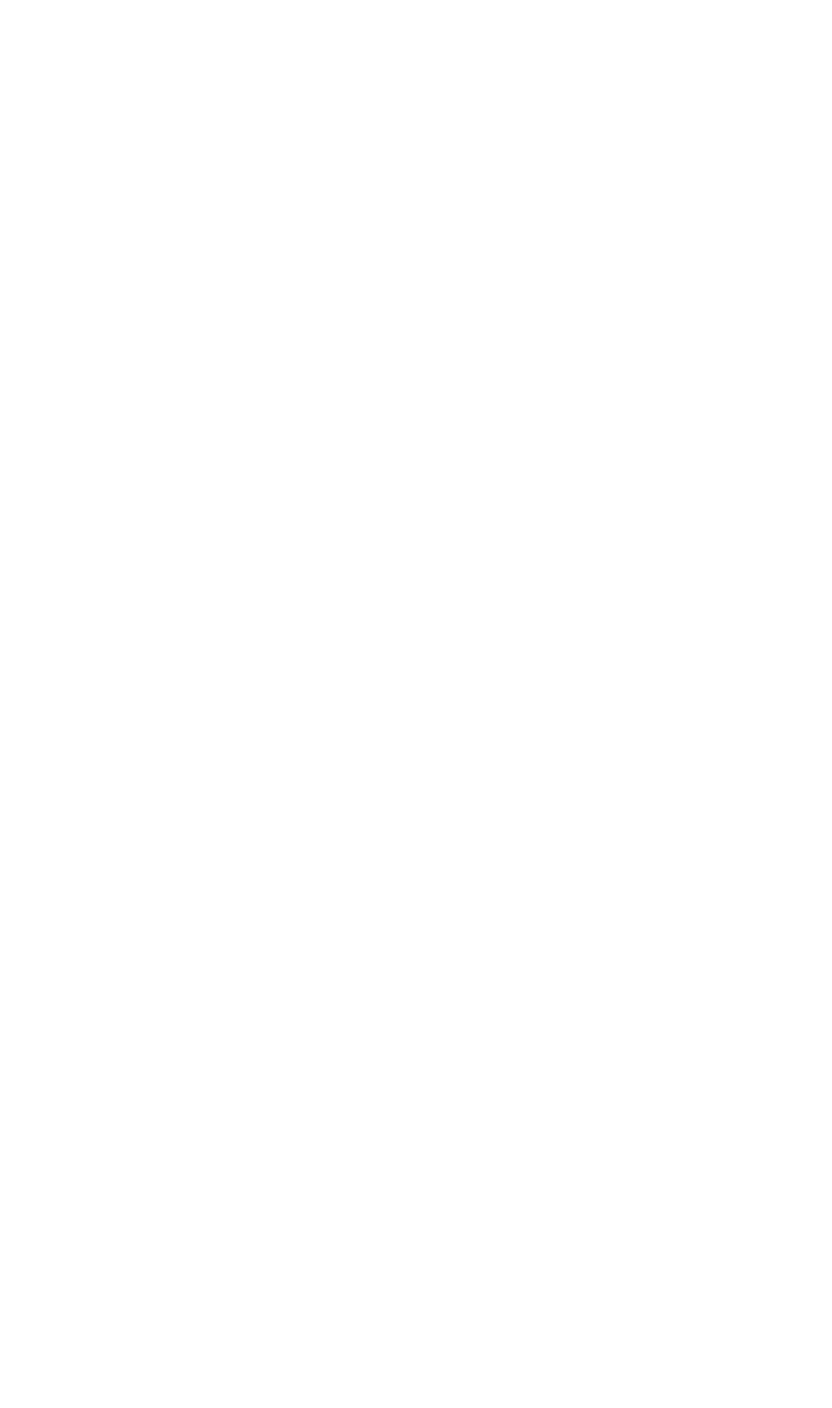
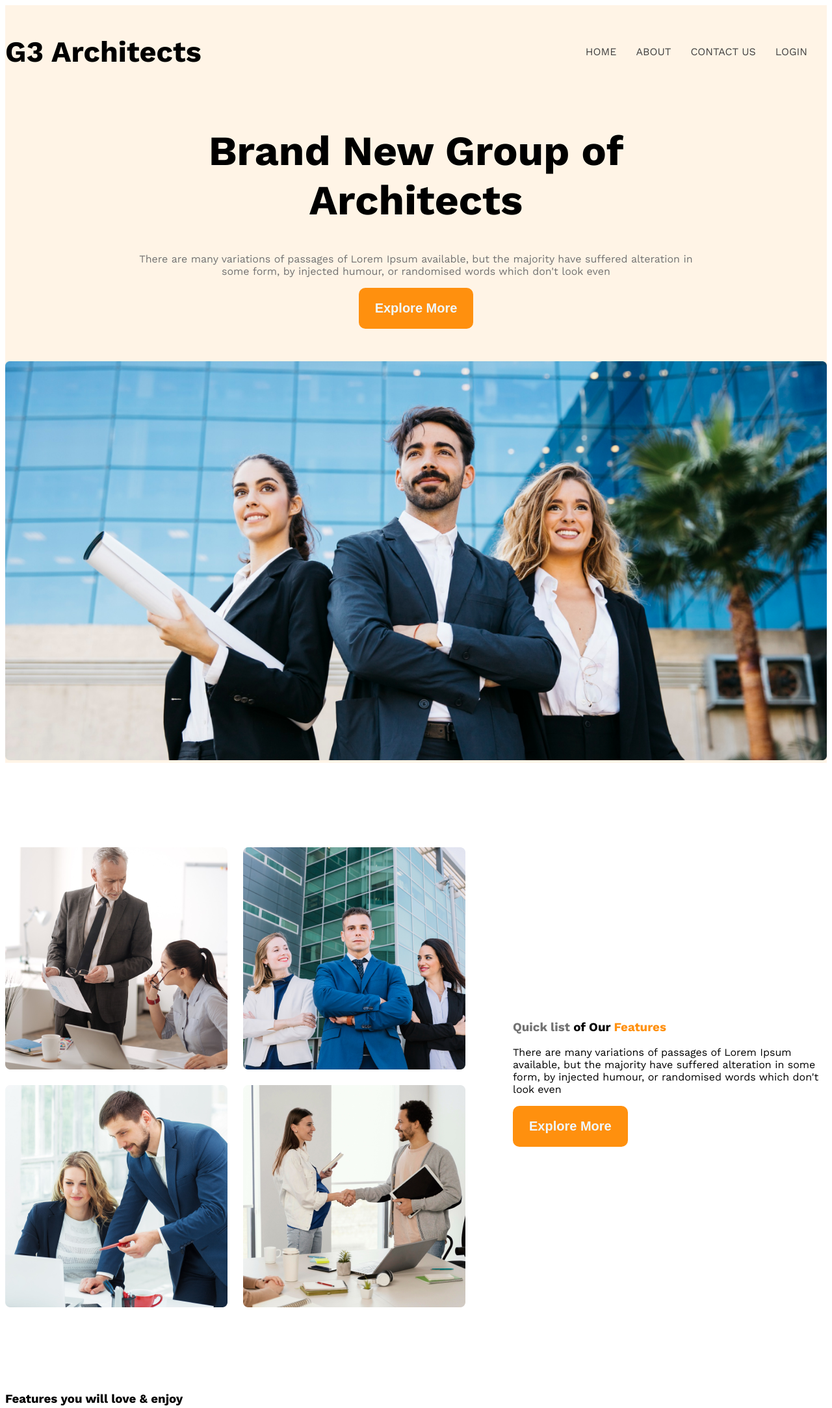
Before and after one commit to Ibrahim87407653/g3-architects-website, a plain HTML site: page index.html in a window 1280 px wide. Shown: the top 2167 px of the page at 65% size. Before the commit the page ends 800 px from the top, so only its background shows below. Drawn offline with nearby package versions, Linux system fonts and the light colour scheme.

Commit message:
added all code

```diff
--- a/STYLES/architects.css
+++ b/STYLES/architects.css
@@ -0,0 +1,135 @@
+@import url('https://fonts.googleapis.com/css2?family=Work+Sans:ital,wght@0,100..900;1,100..900&display=swap');
+
+.work-sans-font{
+    font-family: "Work Sans", serif;
+    font-optical-sizing: auto;
+    font-weight: 400;
+    font-style: normal;
+  }
+  /* SHARED STYLES */
+  .sectoin-title{
+    font-size: 2.8rem;
+    font-weight: 700;
+  }
+  .text-primery{
+    color:rgba(255, 144, 14, 1) ;
+  }
+.display-flex{
+    display: flex;
+}
+.dark-2{
+    color: #424242;
+}
+.dark-3{
+    color: #727272;
+}
+.bg-light{
+    background-color:rgba(255, 144, 14, 0.1) ;
+
+}
+main{
+    max-width: 1440px;
+    margin: 0 auto;
+}
+main > section{
+    margin-top: 130px;
+}
+
+
+  /* HEADER STYLES */
+
+
+  /* NAV BAR STYLES */
+  .navbar{
+    justify-content: space-between;
+    align-items: center;
+  }
+  .brand{
+    font-weight: 700;
+    font-size: 2.81rem;
+  }
+  .nav-link{
+    text-decoration: none;
+
+
+
+  }
+  .nav-item{
+    list-style: none;
+    margin-right: 30px;
+
+
+  }
+  .navbar, .banner{
+    max-width: 1440px;
+    margin: 0 auto;
+  }
+  /* banner styles */
+  .banner-content{
+      max-width: 862px;
+      margin: 0 auto;
+      text-align: center;
+      margin-bottom: 50px;
+  }
+  .banner-title{
+    font-weight: 700;
+    font-size: 4rem;
+  }
+  .primery-btn{
+    background: rgba(255, 144, 14, 1);
+    color: aliceblue;
+    padding: 20px 25px;
+    font-size: 1.25rem;
+    font-weight: 600;
+    border-radius: 10px;
+    border: none;
+
+  }
+  .banner-img{
+    width: 100%;
+  }
+  /* team and feuters styles */
+  .teams{
+    align-items: center;
+  }
+  .team-img-container{
+    display: grid;
+    grid-template-columns: repeat(2, 1fr);
+    gap: 24px;
+  }
+  .our-feuters{
+    margin-left: 73px;
+    max-width: 530px;
+
+  }
+
+  #quick-list{
+    font-weight: 500;
+  }
+
+
+  /* responsive media queary */
+
+@media screen and (max-width: 576px) {
+    .nav,
+    .nav-links,
+    .teams{
+        flex-direction: column;
+    }
+    .team-img-container{
+        grid-template-columns: repeat(1, 1fr);
+    }
+    .our-feuters{
+        margin-left: 20px;
+    }
+
+}
+/* medium size devices */
+@media screen  and (min-width: 576px) and (max-width: 992px) {
+    .teams{
+        flex-direction: column;
+    }
+    .our-feuters{
+        margin: 50px auto;
+    }
+}
--- a/index.html
+++ b/index.html
@@ -6,7 +6,55 @@
     <title>G3 ARCHITECTS</title>
     <link rel="stylesheet" href="STYLES/architects.css">
 </head>
-<body>
+<body class="work-sans-font">
+    <header class="bg-light">
+        <nav class="navbar display-flex">
+            <h3 class="brand">G3 Architects</h3>
+            <ul class="nav-links display-flex">
+                <li class="nav-item"><a href="" class="nav-link dark-2">HOME</a></li>
+                <li class="nav-item"><a href="" class="nav-link dark-2">ABOUT</a></li>
+                <li class="nav-item"><a href="" class="nav-link dark-2">CONTACT US</a></li>
+                <li class="nav-item"><a href="" class="nav-link dark-2">LOGIN</a></li>
+            </ul>
+        </nav>
+        <div class="banner">
+            <div class="banner-content">
+                <h1 class="banner-title">Brand New Group of Architects
+                </h1>
+                <p class="banner-description dark-3">There are many variations of passages of Lorem Ipsum available, but the majority have suffered alteration in some form, by injected humour, or randomised words which don't look even</p>
+                <button class="primery-btn">Explore More</button>
+            </div>
+            <img class="banner-img" src="images/banner.png" alt="">
+
+        </div>
+    </header>
+    <main>
+        <section class=" teams display-flex">
+            <div class="team-img-container">
+                <img src="images/team1.png" alt="two  architects discusing about design">
+                <img src="images/team2.png" alt="">
+                <img src="images/team3.png" alt="">
+                <img src="images/team4.png" alt="">
+
+            </div>
+            <div class="our-feuters">
+                 <h3 class="section-title"> <span id="Quick-list" class="dark-3">Quick list </span> <span>of Our </span>    <span class="text-primery">    Features</span></h3>
+                 <p class="feuters-description">There are many variations of passages of Lorem Ipsum available, but the majority have suffered alteration in some form, by injected humour, or randomised words which don't look even</p>
+                 <button class="primery-btn">Explore More</button>
+            </div>
+        </section>
+        <!-- feuters will enjoy -->
+         <section>
+            <h3 class="section-title">Features you will love & enjoy</h3>
+
+         </section>
+         <!-- some facts -->
+          <section class="some-facts">
+            <h3 class="section-title">Some Facts</h3>
+            <p class="dark-3">There are many variations of passages of Lorem Ipsum available, but the majority have suffered alteration.</p>
+
+          </section>
+    </main>
 
 </body>
 </html>
```
